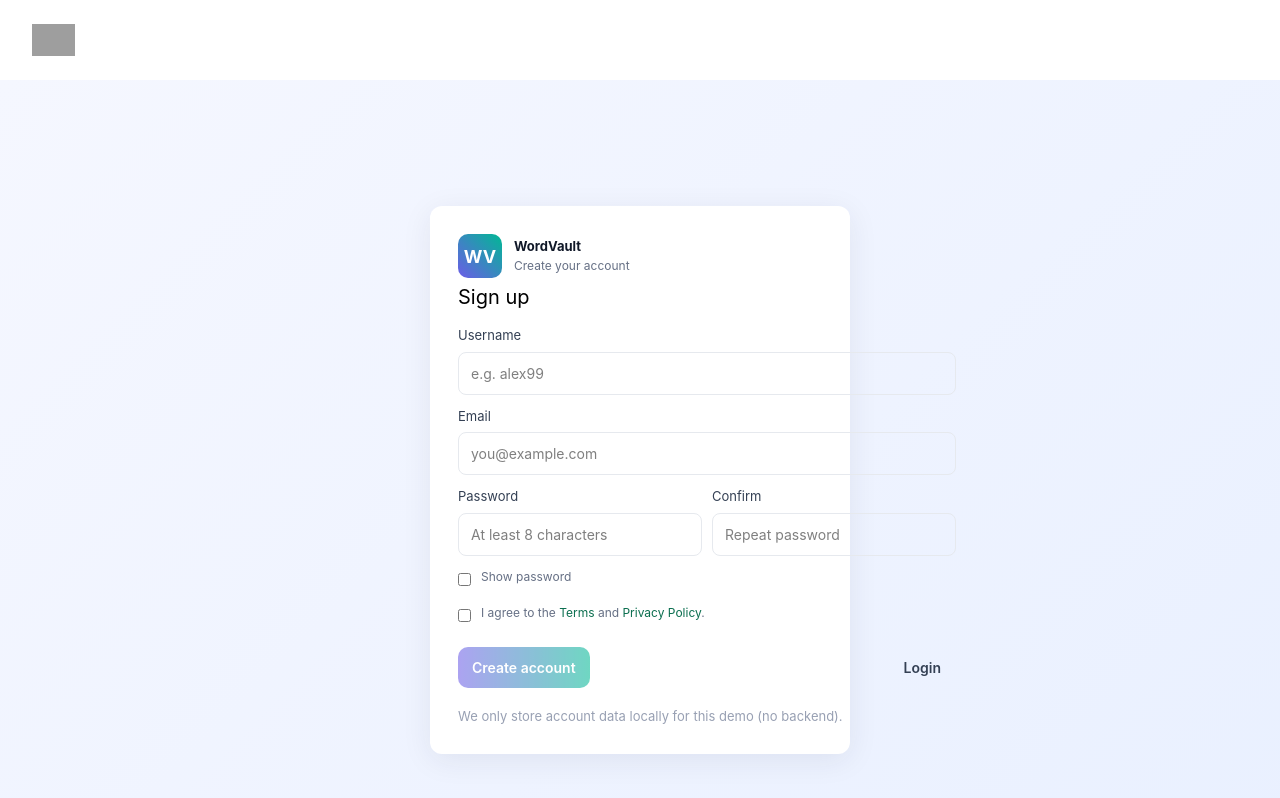
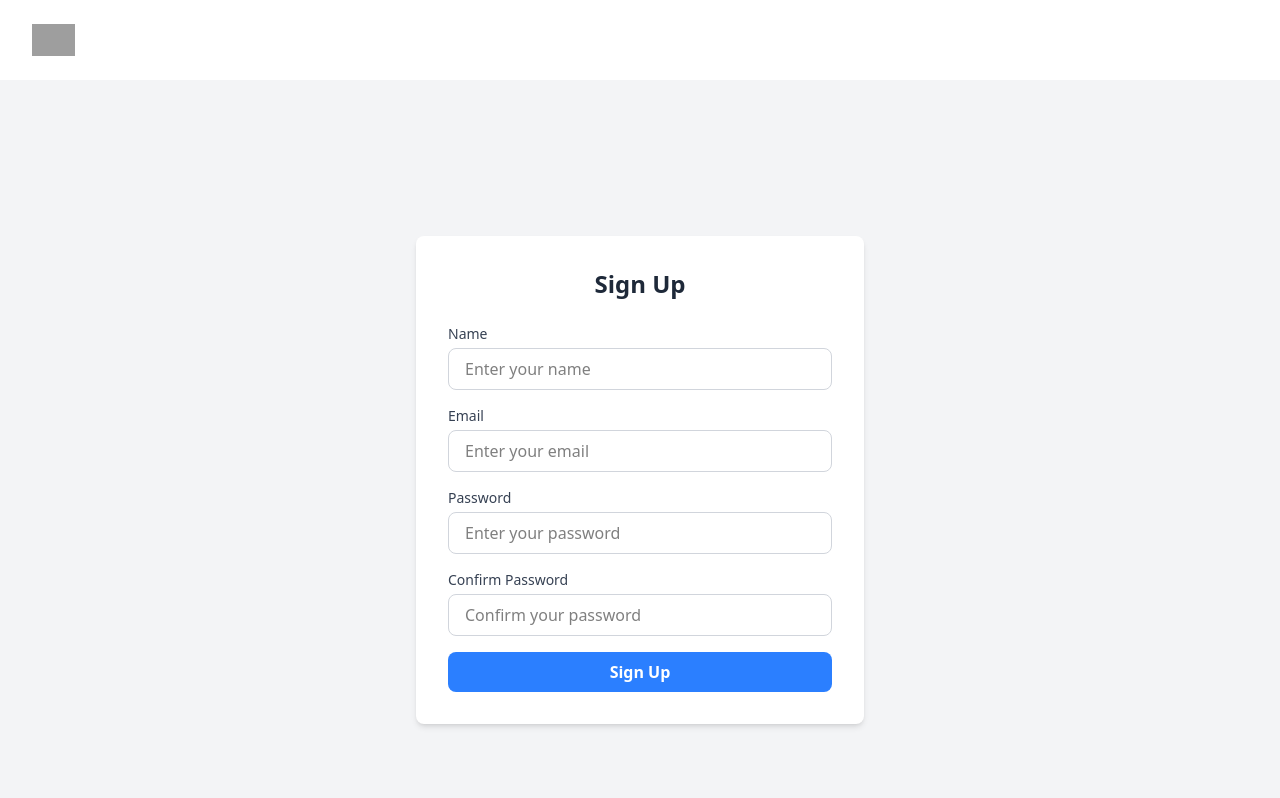
Before and after one commit to sumagangjoren/wordvault, a React (Vite) app in the folder client/: page /signup in a window 1280 px wide. Shown: the top 798 px of the page. Built offline with nearby package versions, Linux system fonts and the light colour scheme; grey boxes are pictures that could not be loaded.

Commit message:
protected routes

```diff
--- a/client/src/App.jsx
+++ b/client/src/App.jsx
@@ -13,6 +13,7 @@ import Vocabularies from "./pages/vocabularies"
 import Quiz from "./pages/quiz"
 import Result from "./pages/result"
 import PrivateRoute from "./components/privateRoute"
+import PublicRoute from "./components/publicRoute"
 
 function App() {
 
@@ -30,9 +31,11 @@ function App() {
                     <Route path="result" element={<Result />} />
                 </Route>
             </Route>
-            <Route element={<AuthLayout />}>
-                <Route path="login" element={<Login />} />
-                <Route path="signup" element={<SignUp />} />
+            <Route element={<PublicRoute />}>
+                <Route element={<AuthLayout />}>
+                    <Route path="login" element={<Login />} />
+                    <Route path="signup" element={<SignUp />} />
+                </Route>
             </Route>
         </>
     );
@@ -42,14 +45,6 @@ function App() {
 
     return (
         <>
-            {/* <Routes>
-                <Route element={<Navbar />}>
-                    <Route path="/home" element={<Home />} />
-                    <Route path="/about" element={<About />} />
-                    <Route path="/words" element={<Words />} />
-                </Route>
-                <Route path="/login" element={<Login />} />
-            </Routes> */}
             <RouterProvider router={router} />
         </>
     )
--- a/client/src/components/navbar.jsx
+++ b/client/src/components/navbar.jsx
@@ -2,20 +2,22 @@
 import { useState } from 'react'
 import { Dialog, DialogPanel } from '@headlessui/react'
 import { Bars3Icon, XMarkIcon } from '@heroicons/react/24/outline'
-import { NavLink, Link } from 'react-router'
+import { NavLink, Link, useNavigate } from 'react-router'
 import { useAuthContext } from '../context/authContext'
 
 function Navbar() {
 
     const [mobileMenuOpen, setMobileMenuOpen] = useState(false)
+    const navigate = useNavigate()
     const { signOut } = useAuthContext()
     const navigation = [
         { name: 'Home', href: '/' },
-        { name: 'Words', href: '/words' },
-        { name: 'About', href: '/about' },
     ]
 
-    const handleLogout = () => {
+    const handleLogout = async () => {
+        console.log('hi')
+        await signOut()
+        navigate("/login")
         console.log('hi')
     }
 
--- /dev/null
+++ b/client/src/components/publicRoute.jsx
@@ -0,0 +1,9 @@
+import { Navigate, Outlet } from "react-router";
+import { useAuthContext } from "../context/authContext";
+
+export default function PublicRoute() {
+
+    const {session} = useAuthContext();
+
+    return !session ? <Outlet /> : <Navigate to="/" />;
+}
--- a/client/src/pages/login.jsx
+++ b/client/src/pages/login.jsx
@@ -1,34 +1,30 @@
 import { useNavigate } from "react-router";
 import { useState } from "react";
 import supabase from "../supabaseClient";
+import { useAuthContext } from "../context/authContext.jsx";
 
 function Login() {
+
+    const { signIn } = useAuthContext()
     const navigate = useNavigate();
     const [showPassword, setShowPassword] = useState(false);
     const [email, setEmail] = useState("");
     const [password, setPassword] = useState("");
-    const [loading, setLoading] = useState(false);
-
-    const handleSubmit = (e) => {
-        e.preventDefault();
-    };
-
 
     const handleLogin = async (event) => {
         event.preventDefault();
-        setLoading(true);
-        const { error } = await supabase.auth.signInWithOtp({
-            email,
-            options: {
-                emailRedirectTo: window.location.origin,
+        try {
+            const result = await signIn({ email, password });
+            console.log(result)
+            if(result.success) {
+                navigate("/");
+            } else {
+                console.log("Something went wrong...")
             }
-        });
-        if (error) {
-            alert(error.error_description || error.message);
-        } else {
-            alert("Check your email for the login link!");
         }
-        setLoading(false);
+        catch (error) {
+            console.error("Login failed:", error);
+        }
     };
 
     return (
@@ -54,7 +50,6 @@ function Login() {
                             onChange={(e) => setEmail((prev) => e.target.value)}
                         />
                     </div>
-                        {loading ? 'Loading...' : 'ok'}
                     <div>
                         <label htmlFor="password" className="block text-sm font-medium text-gray-700 mb-2">
                             Password
@@ -66,6 +61,7 @@ function Login() {
                                 type={showPassword ? "text" : "password"}
                                 className="w-full px-4 py-3 border border-gray-300 rounded-lg focus:outline-none focus:ring-2 focus:ring-blue-500"
                                 placeholder="Enter your password"
+                                onChange={(e) => setPassword((prev) => e.target.value)}
                             />
                             <button
                                 type="button"
--- a/client/src/pages/signup.jsx
+++ b/client/src/pages/signup.jsx
@@ -1,305 +1,117 @@
-import { useState } from "react";
-import { useNavigate } from "react-router-dom";
+import { useState } from 'react';
+import { useAuthContext } from '../context/authContext';
+import { useNavigate } from 'react-router';
 
-function SignUp() {
+export default function SignUp() {
+
+	const { signUp } = useAuthContext();
 	const navigate = useNavigate();
+	const [formData, setFormData] = useState({
+		name: '',
+		email: '',
+		password: '',
+		confirmPassword: '',
+	});
 
-  const [username, setUsername] = useState("");
-  const [email, setEmail] = useState("");
-  const [password, setPassword] = useState("");
-  const [confirm, setConfirm] = useState("");
-  const [showPassword, setShowPassword] = useState(false);
-  const [agreed, setAgreed] = useState(false);
-  const [submitted, setSubmitted] = useState(false);
-
-  // Basic client-side validators (frontend only)
-  const usernameValid = username.trim().length >= 3;
-  const emailValid = /^\S+@\S+\.\S+$/.test(email);
-  const passwordValid = password.length >= 8;
-  const passwordsMatch = password === confirm && confirm !== "";
-  const formValid =
-    usernameValid && emailValid && passwordValid && passwordsMatch && agreed;
+	const handleChange = (e) => {
+		const { name, value } = e.target;
+		setFormData(prev => ({
+			...prev,
+			[name]: value,
+		}));
+	};
 
 	const handleSubmit = (e) => {
 		e.preventDefault();
-    // No backend call — pure frontend design. Show success state only.
-    if (!formValid) return;
-    setSubmitted(true);
+		try {
+			const result = signUp({email: formData.email, password: formData.password});
+			if(result.success) {
+				useNavigate("/");
+			}
+			else {
+				console.error(result.error)
+			}
+		}
+		catch(error) {
+			console.error(error);
+		}
+		// console.log('Form submitted:', formData);
 	};
 
 	return (
-    <div className="signup-root">
-      <style>{`
-        .signup-root {
-          min-height: 100vh;
-          display: flex;
-          align-items: center;
-          justify-content: center;
-          background: linear-gradient(135deg, #f5f7ff 0%, #e9f0ff 100%);
-          font-family: Inter, system-ui, -apple-system, "Segoe UI", Roboto, "Helvetica Neue", Arial;
-          padding: 24px;
-        }
-        .card {
-          width: 100%;
-          max-width: 420px;
-          background: #fff;
-          border-radius: 12px;
-          box-shadow: 0 6px 30px rgba(32, 41, 61, 0.08);
-          padding: 28px;
-          box-sizing: border-box;
-        }
-        .brand {
-          display: flex;
-          gap: 12px;
-          align-items: center;
-          margin-bottom: 8px;
-        }
-        .logo {
-          width: 44px;
-          height: 44px;
-          background: linear-gradient(45deg,#6c5ce7,#00b894);
-          border-radius: 10px;
-          display: flex;
-          align-items: center;
-          justify-content: center;
-          color: #fff;
-          font-weight: 700;
-          font-size: 18px;
-        }
-        h1 {
-          margin: 4px 0 18px 0;
-          font-size: 20px;
-          line-height: 1.1;
-        }
-        form { display: grid; gap: 12px; }
-        label {
-          font-size: 13px;
-          color: #344054;
-          display: block;
-          margin-bottom: 6px;
-        }
-        .field {
-          display: flex;
-          flex-direction: column;
-        }
-        input[type="text"],
-        input[type="email"],
-        input[type="password"] {
-          padding: 10px 12px;
-          border-radius: 8px;
-          border: 1px solid #e6e9ee;
-          font-size: 14px;
-          outline: none;
-          transition: box-shadow .12s, border-color .12s;
-        }
-        input:focus {
-          border-color: #7c5cff;
-          box-shadow: 0 0 0 4px rgba(124,92,255,0.06);
-        }
-        .row {
-          display: flex;
-          gap: 10px;
-        }
-        .small {
-          font-size: 12px;
-          color: #667085;
-        }
-        .validation {
-          color: #ef4444;
-          font-size: 12px;
-          margin-top: 6px;
-        }
-        .controls {
-          display: flex;
-          justify-content: space-between;
-          align-items: center;
-          gap: 10px;
-        }
-        .btn {
-          padding: 10px 14px;
-          border-radius: 10px;
-          border: none;
-          font-weight: 600;
-          cursor: pointer;
-          font-size: 14px;
-        }
-        .btn-primary {
-          background: linear-gradient(90deg,#6c5ce7,#00b894);
-          color: white;
-          box-shadow: 0 6px 18px rgba(108,92,231,0.14);
-        }
-        .btn-primary:disabled {
-          opacity: 0.56;
-          cursor: not-allowed;
-          box-shadow: none;
-        }
-        .btn-ghost {
-          background: transparent;
-          color: #344054;
-          border: 1px solid transparent;
-        }
-        .muted {
-          color: #98a0b3;
-          font-size: 13px;
-          margin-top: 6px;
-        }
-        .success {
-          text-align: center;
-          padding: 22px;
-          background: linear-gradient(180deg, #f7fffa, #f1fff6);
-          border: 1px solid #e6f6ec;
-          border-radius: 10px;
-        }
-        @media (max-width: 480px) {
-          .card { padding: 18px; }
-        }
-      `}</style>
+		<div className="min-h-screen bg-gray-100 flex items-center justify-center p-4">
+			<div className="bg-white rounded-lg shadow-md p-8 w-full max-w-md">
+				<h1 className="text-2xl font-bold text-gray-800 mb-6 text-center">Sign Up</h1>
 
-      <div className="card" role="region" aria-labelledby="signup-title">
-        <div className="brand">
-          <div className="logo">WV</div>
+				<form onSubmit={handleSubmit} className="space-y-4">
 					<div>
-            <div style={{ fontSize: 13, color: "#101828", fontWeight: 700 }}>
-              WordVault
-            </div>
-            <div style={{ fontSize: 12, color: "#667085" }}>Create your account</div>
-          </div>
+						<label className="block text-sm font-medium text-gray-700 mb-1">
+							Name
+						</label>
+						<input
+							type="text"
+							name="name"
+							value={formData.name}
+							onChange={handleChange}
+							className="w-full px-4 py-2 border border-gray-300 rounded-lg focus:outline-none focus:ring-2 focus:ring-blue-500"
+							placeholder="Enter your name"
+							// required
+						/>
 					</div>
 
-        <h1 id="signup-title">Sign up</h1>
-
-        {!submitted ? (
-          <form onSubmit={handleSubmit} noValidate>
-            <div className="field">
-              <label htmlFor="username">Username</label>
+					<div>
+						<label className="block text-sm font-medium text-gray-700 mb-1">
+							Email
+						</label>
 						<input
-                id="username"
-                type="text"
-                value={username}
-                onChange={(e) => setUsername(e.target.value)}
-                placeholder="e.g. alex99"
-                aria-invalid={!usernameValid && username !== ""}
+							type="email"
+							name="email"
+							value={formData.email}
+							onChange={handleChange}
+							className="w-full px-4 py-2 border border-gray-300 rounded-lg focus:outline-none focus:ring-2 focus:ring-blue-500"
+							placeholder="Enter your email"
+							required
 						/>
-              {!usernameValid && username !== "" && (
-                <div className="validation">Username must be at least 3 characters.</div>
-              )}
 					</div>
 
-            <div className="field">
-              <label htmlFor="email">Email</label>
+					<div>
+						<label className="block text-sm font-medium text-gray-700 mb-1">
+							Password
+						</label>
 						<input
-                id="email"
-                type="email"
-                value={email}
-                onChange={(e) => setEmail(e.target.value)}
-                placeholder="you@example.com"
-                aria-invalid={!emailValid && email !== ""}
+							type="password"
+							name="password"
+							value={formData.password}
+							onChange={handleChange}
+							className="w-full px-4 py-2 border border-gray-300 rounded-lg focus:outline-none focus:ring-2 focus:ring-blue-500"
+							placeholder="Enter your password"
+							required
 						/>
-              {!emailValid && email !== "" && (
-                <div className="validation">Enter a valid email address.</div>
-              )}
 					</div>
 
-            <div className="row">
-              <div style={{ flex: 1 }} className="field">
-                <label htmlFor="password">Password</label>
+					<div>
+						<label className="block text-sm font-medium text-gray-700 mb-1">
+							Confirm Password
+						</label>
 						<input
-                  id="password"
-                  type={showPassword ? "text" : "password"}
-                  value={password}
-                  onChange={(e) => setPassword(e.target.value)}
-                  placeholder="At least 8 characters"
-                  aria-invalid={!passwordValid && password !== ""}
+							type="password"
+							name="confirmPassword"
+							value={formData.confirmPassword}
+							onChange={handleChange}
+							className="w-full px-4 py-2 border border-gray-300 rounded-lg focus:outline-none focus:ring-2 focus:ring-blue-500"
+							placeholder="Confirm your password"
+							required
 						/>
-                {!passwordValid && password !== "" && (
-                  <div className="validation">Password must be 8+ characters.</div>
-                )}
 					</div>
 
-              <div style={{ flex: 1 }} className="field">
-                <label htmlFor="confirm">Confirm</label>
-                <input
-                  id="confirm"
-                  type={showPassword ? "text" : "password"}
-                  value={confirm}
-                  onChange={(e) => setConfirm(e.target.value)}
-                  placeholder="Repeat password"
-                  aria-invalid={!passwordsMatch && confirm !== ""}
-                />
-                {!passwordsMatch && confirm !== "" && (
-                  <div className="validation">Passwords do not match.</div>
-                )}
-              </div>
-            </div>
-
-            <div style={{ display: "flex", gap: 10, alignItems: "center" }}>
-              <input
-                id="show"
-                type="checkbox"
-                checked={showPassword}
-                onChange={(e) => setShowPassword(e.target.checked)}
-              />
-              <label htmlFor="show" className="small">Show password</label>
-            </div>
-
-            <div style={{ display: "flex", alignItems: "center", gap: 10 }}>
-              <input
-                id="agree"
-                type="checkbox"
-                checked={agreed}
-                onChange={(e) => setAgreed(e.target.checked)}
-              />
-              <label htmlFor="agree" className="small">
-                I agree to the <span style={{ color: "#0B6E4F" }}>Terms</span> and{" "}
-                <span style={{ color: "#0B6E4F" }}>Privacy Policy</span>.
-              </label>
-            </div>
-
-            <div className="controls" style={{ marginTop: 6 }}>
 					<button
 						type="submit"
-                className="btn btn-primary"
-                disabled={!formValid}
-                aria-disabled={!formValid}
+						className="w-full bg-blue-500 hover:bg-blue-600 text-white font-semibold py-2 rounded-lg transition duration-200"
 					>
-                Create account
+						Sign Up
 					</button>
-
-              <div style={{ display: "flex", gap: 8 }}>
-                <button
-                  type="button"
-                  className="btn btn-ghost"
-                  onClick={() => {
-                    // purely client navigation to login page
-                    navigate("/login");
-                  }}
-                >
-                  Login
-                </button>
-              </div>
-            </div>
-
-            <div className="muted">We only store account data locally for this demo (no backend).</div>
 				</form>
-        ) : (
-          <div className="success" role="status" aria-live="polite">
-            <div style={{ fontSize: 18, fontWeight: 700, marginBottom: 8 }}>You're all set!</div>
-            <div className="small" style={{ marginBottom: 12 }}>
-              Your account was created locally (demo). You can continue to login.
-            </div>
-            <div style={{ display: "flex", justifyContent: "center", gap: 8 }}>
-              <button
-                className="btn btn-primary"
-                onClick={() => navigate("/login")}
-              >
-                Go to Login
-              </button>
-            </div>
-          </div>
-        )}
 			</div>
 		</div>
 	);
 }
-
-export default SignUp;
```
Also changed, not shown: client/src/components/privateRoute.jsx (+5 -5 lines), client/src/context/authContext.jsx (+42 -7 lines). Lines whose indentation alone changed are shown as unchanged.
